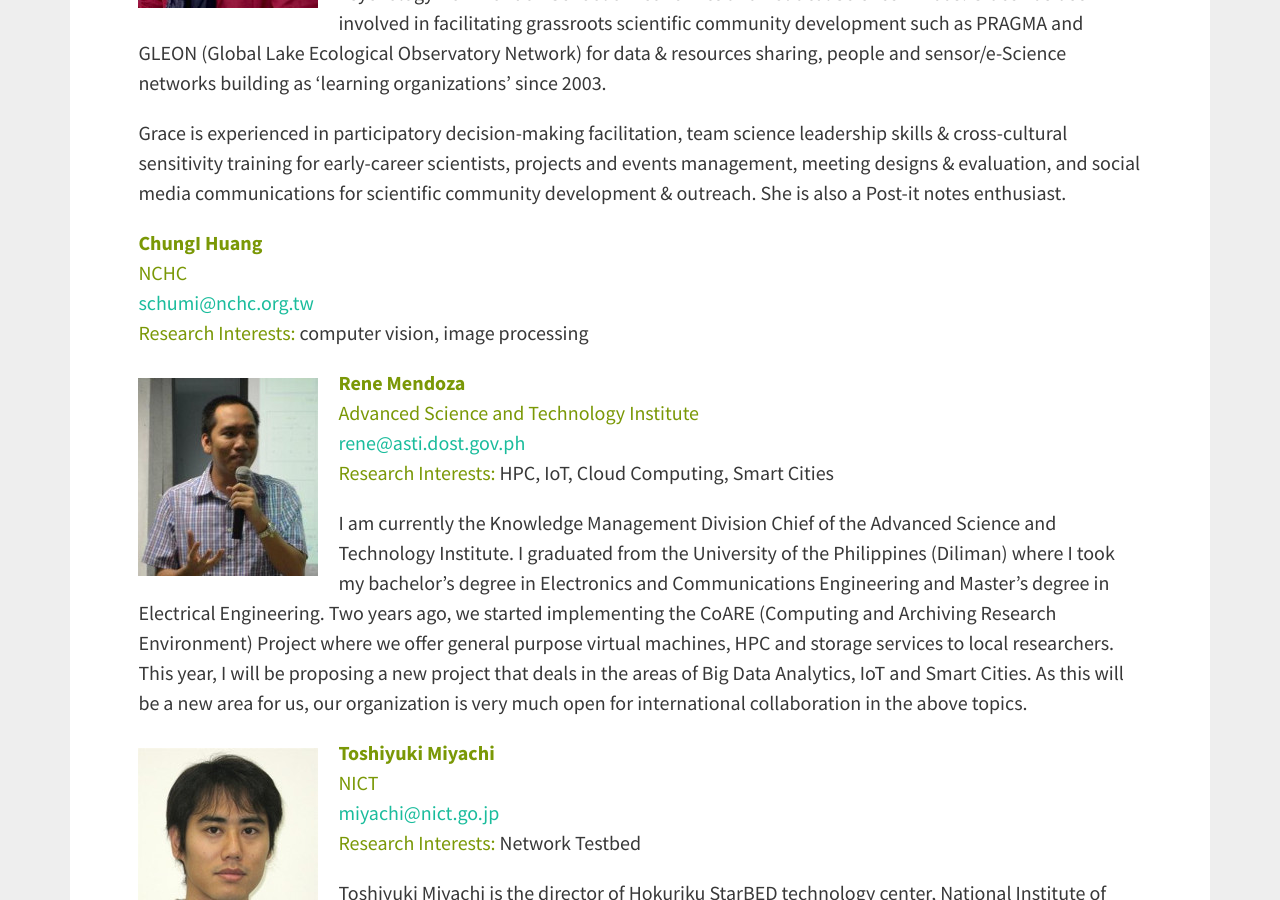
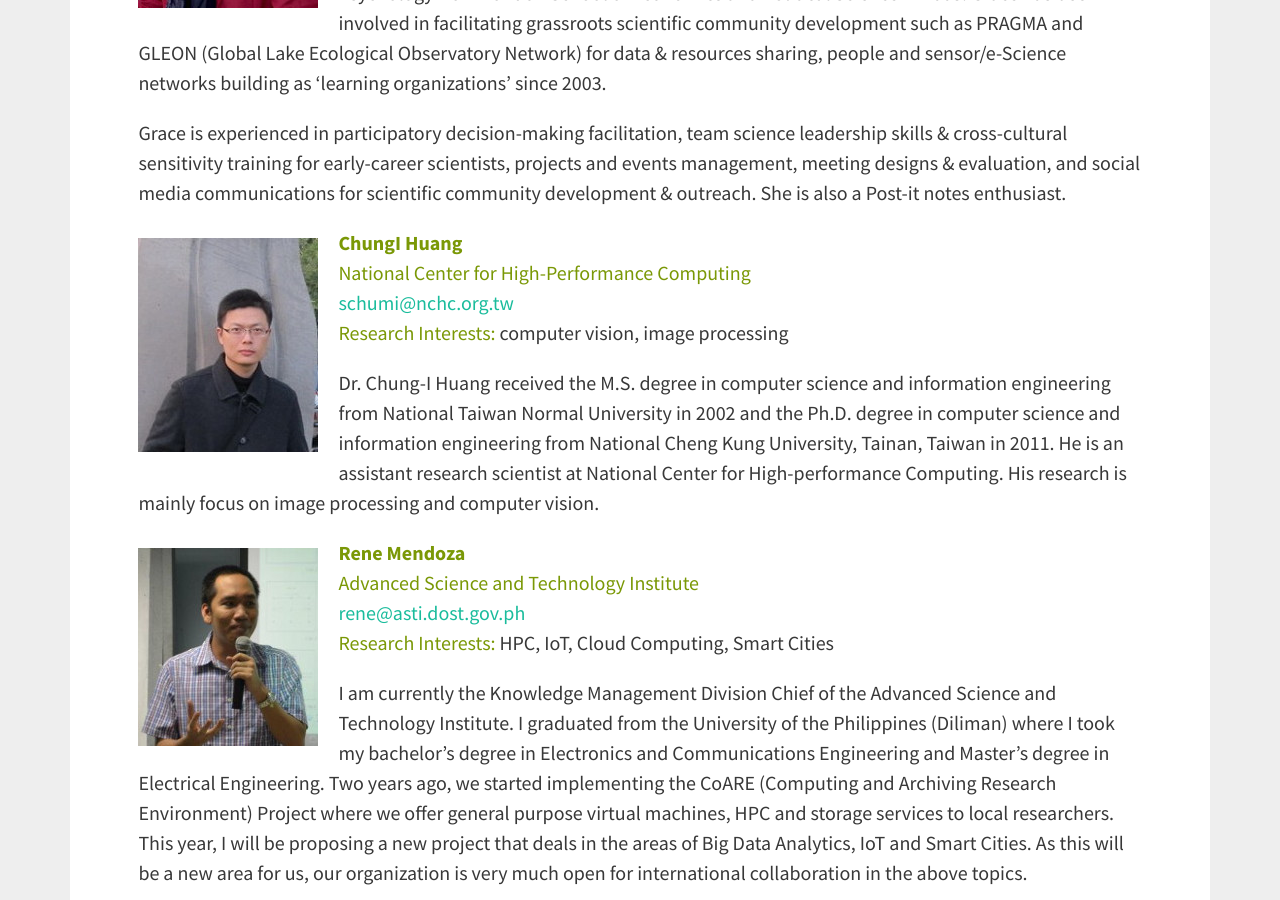
Before and after one commit to hmchou56/centra8, a Jekyll site: the page built from meetings.md, in a window 1280 px wide and 900 px high, scrolled down 10768 px. Built offline with Jekyll 4.4.1, drawn with Linux system fonts in a browser that asks for light colours; nearby versions of some CDN libraries.

Commit message:
Add bio and pic Chungi Huang

```diff
--- a/meetings.md
+++ b/meetings.md
@@ -295,11 +295,16 @@ Grace Hong has recently joined ACIS Lab as a Research Programs Coordinator for i
 
 Grace is experienced in participatory decision-making facilitation, team science leadership skills & cross-cultural sensitivity training for early-career scientists, projects and events management, meeting designs & evaluation, and social media communications for scientific community development & outreach. She is also a Post-it notes enthusiast.
 
+<img src="/img/members/chungihuang.jpg" class="member-image">
 <span class="member-heading">
 <strong>ChungI Huang</strong><br>
-NCHC<br>
+National Center for High-Performance Computing<br>
 <a href="mailto:schumi@nchc.org.tw">schumi@nchc.org.tw</a><br>
 Research Interests:</span> computer vision, image processing
+
+Dr. Chung-I Huang received the M.S. degree in computer science and information engineering from National Taiwan Normal University in 2002 and the Ph.D. degree in computer science and information engineering from National Cheng Kung University, Tainan, Taiwan in 2011.
+He is an assistant research scientist at National Center for High-performance Computing.
+His research is mainly focus on image processing and computer vision.
 
 <img src="/img/members/renemendoza.jpg" class="member-image">
 <span class="member-heading">
```
Also changed, not shown: img/members/chungihuang.jpg (added).
